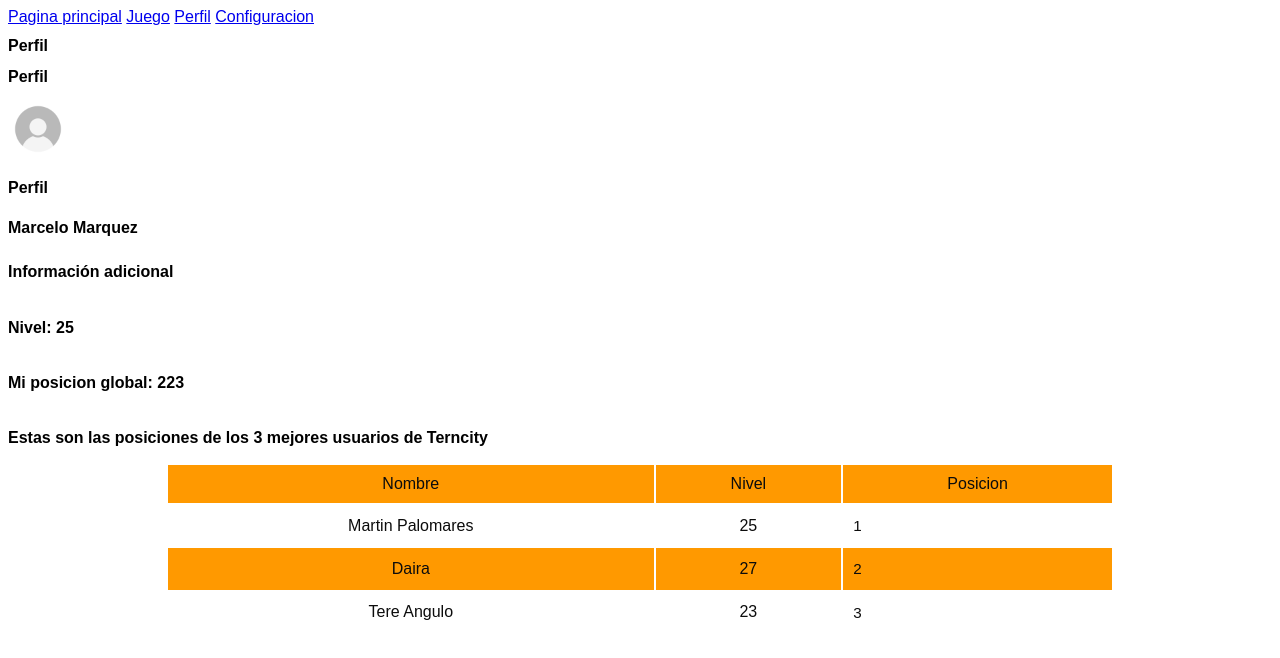
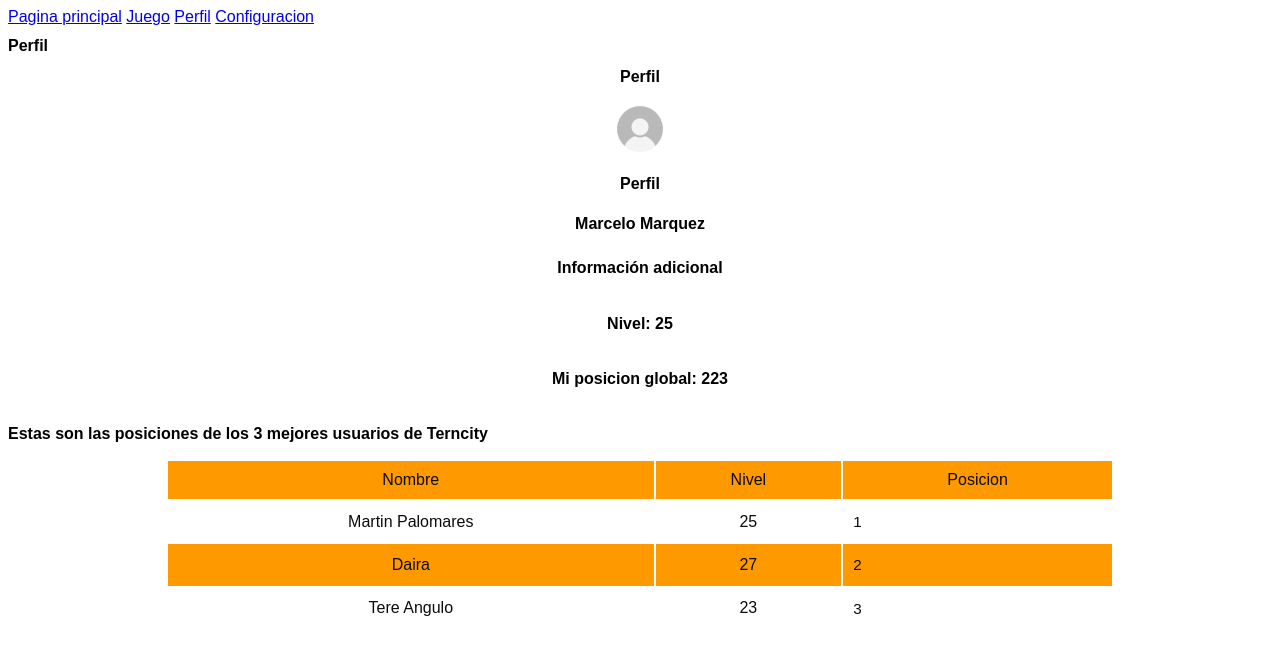
Before and after one commit to dairadriana/TC2005B_Teletubbies, a plain HTML site: page HTML/perfil.html in a window 1280 px wide. Drawn offline with Linux system fonts and the light colour scheme.

Commit message:
Alineamiento de textos e imagenes en CSS

```diff
--- a/HTML/Style.css
+++ b/HTML/Style.css
@@ -3,6 +3,30 @@ body {
 }
 body * {
   box-sizing: border-box;
+}
+
+.center {
+  display: block;
+  margin-left: auto;
+  margin-right: auto;
+  width: auto;
+}
+
+
+div.a {
+  text-align: center;
+}
+
+div.b {
+  text-align: left;
+}
+
+div.c {
+  text-align: right;
+}
+
+div.d {
+  text-align: justify;
 }
 
 * {
--- a/HTML/perfil.html
+++ b/HTML/perfil.html
@@ -13,10 +13,10 @@
             <a href=" ./configuracion.html">Configuracion</a>
         </nav>
         <h1>Perfil</h1>
-        <div id="Perfil">
+        <div id="Perfil" class="a">
             <h2>Perfil</h2>
-            <img src="image.jpg" alt="foto de perfil" width="100" height="100">
-            <h3>Perfil</h3>
+            <img src="image.jpg" alt="foto de perfil" width="100" height="100" class="center">
+            <h3 >Perfil</h3>
             <h4>Marcelo Marquez</h5>
             <h5>Información adicional</h5>
             <h6>Nivel: 25</h6>
```
